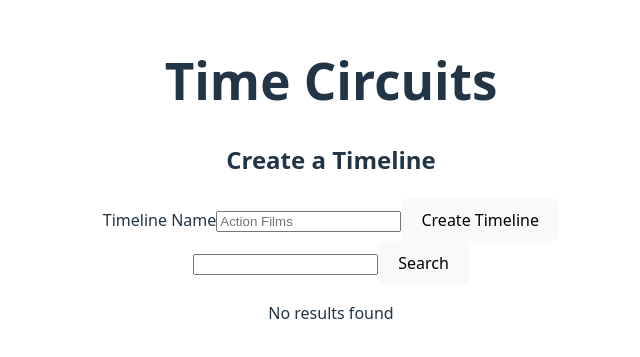
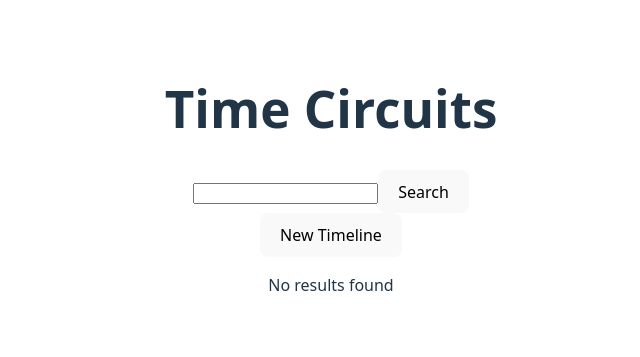
Before and after one commit to danpgomez/time-circuits, a React (Vite) app: page / in a window 1280 px wide. Shown: the part 221-578 px from the top of the page, without its empty margins (309-949 px from the left). Built offline with nearby package versions, Linux system fonts and the light colour scheme.

Commit message:
Show or hide timeline form with a button

```diff
--- a/src/App.jsx
+++ b/src/App.jsx
@@ -10,15 +10,24 @@ function App() {
   const [status, setStatus] = React.useState("idle");
   const [selectedItems, setSelectedItems] = React.useState([]);
   const [timelines, setTimelines] = React.useState([]);
+  const [showTimelineForm, setShowTimelineForm] = React.useState(false);
+
+  function handleTimelineFormDisplay() {
+    setShowTimelineForm(!showTimelineForm);
+  }
 
   return (
     <>
-      <TimelineForm timelines={timelines} setTimelines={setTimelines} />
+      <header>
         <Search
           setResults={setResults}
           status={status}
           setStatus={setStatus}
         />
+        <button className="new-timeline-button" onClick={handleTimelineFormDisplay}>New Timeline</button>
+        {showTimelineForm && <TimelineForm timelines={timelines} setTimelines={setTimelines} />}
+      </header>
+      <main>
         <TimelinesList timelines={timelines}/>
         <ResultsGrid
           searchResults={results}
@@ -26,6 +35,7 @@ function App() {
           selectedItems={selectedItems}
           setSelectedItems={setSelectedItems}
         />
+      </main>
     </>
   )
 }
```
Lines whose indentation alone changed are shown as unchanged.
